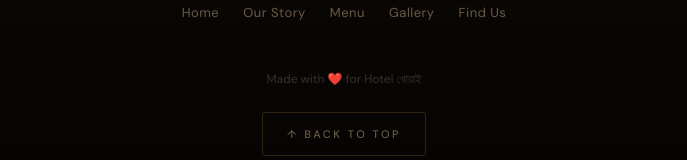
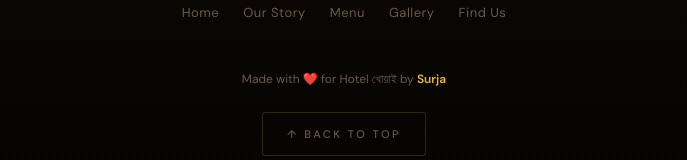
Before and after one commit to Surja2003/Hotel-Khoai, a React (Vite) app: page / in a window 1280 px wide. Shown: the part 3789-3949 px from the top of the page, without its empty margins (296-983 px from the left). Built offline with nearby package versions, Linux system fonts and the light colour scheme; a web font is replaced by a local one.

Commit message:
feat: add designed and developed by Surja credit link to the footer

```diff
--- a/src/app/components/Layout.tsx
+++ b/src/app/components/Layout.tsx
@@ -300,7 +300,19 @@ export default function Layout() {
           </div>
 
           {/* Credits */}
-          <div style={{ color: '#3A3028', fontSize: '12px', marginBottom: '24px' }}>Made with ❤️ for Hotel খোয়াই</div>
+          <div style={{ color: '#6A5A46', fontSize: '12px', marginBottom: '24px' }}>
+            Made with ❤️ for Hotel খোয়াই by{' '}
+            <a
+              href="https://github.com/Surja2003"
+              target="_blank"
+              rel="noopener noreferrer"
+              style={{ color: '#E8B84B', textDecoration: 'none', fontWeight: 600, transition: 'color 0.2s' }}
+              onMouseEnter={e => e.currentTarget.style.color = '#00E5CC'}
+              onMouseLeave={e => e.currentTarget.style.color = '#E8B84B'}
+            >
+              Surja
+            </a>
+          </div>
 
           {/* Back to top */}
           <button
```
